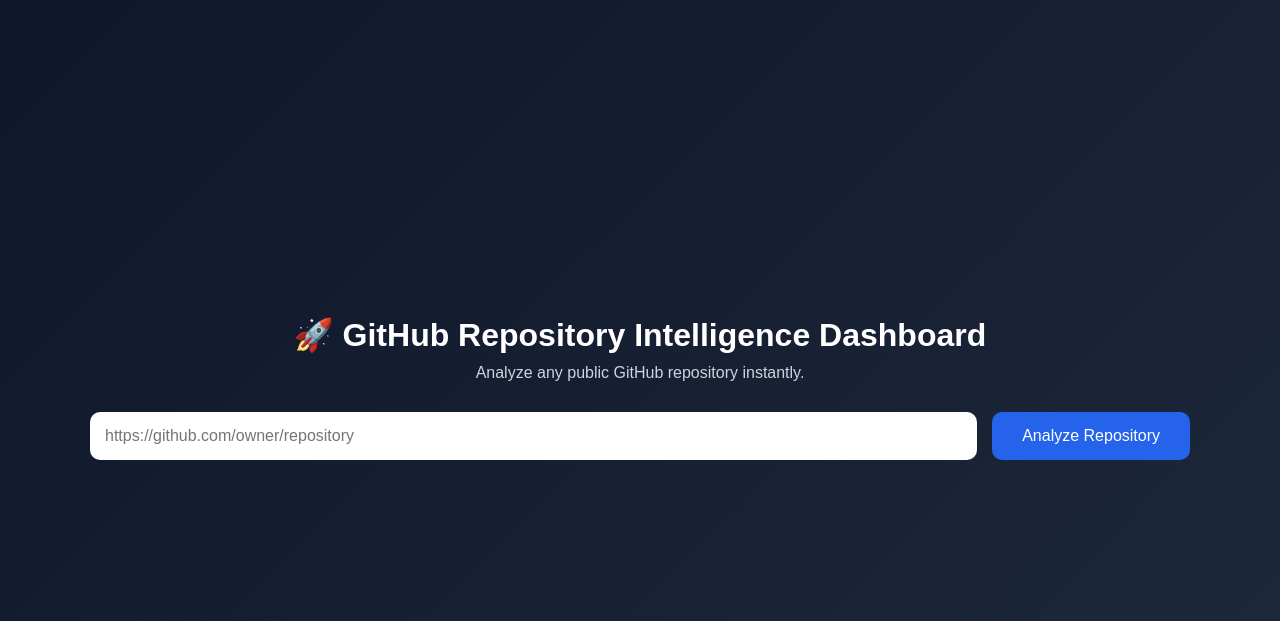
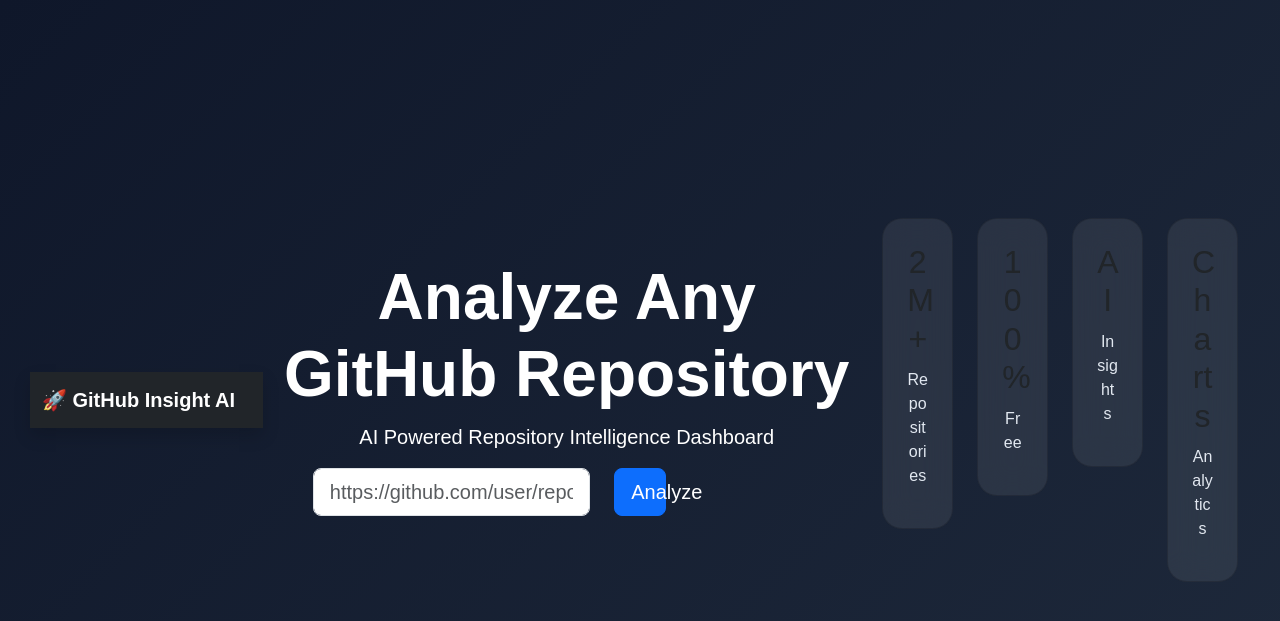
Before and after one commit to BurukalaManiReethika/github-repo-intelligence, a Flask app: page / in a window 1280 px wide. Shown: the top 621 px of the page. Run offline with Flask 3, Linux system fonts and the light colour scheme.

Commit message:
Update index.html

```diff
--- a/templates/index.html
+++ b/templates/index.html
@@ -1,168 +1,162 @@
 
 <html lang="en">
+
 <head>
-    <meta charset="UTF-8">
-    <meta name="viewport" content="width=device-width, initial-scale=1.0">
-    <title>GitHub Repository Intelligence Dashboard</title>
 
-    <link rel="stylesheet" href="{{ url_for('static', filename='css/style.css') }}">
+<meta charset="UTF-8">
+
+<meta name="viewport" content="width=device-width, initial-scale=1.0">
+
+<title>GitHub Insight AI</title>
+
+<link href="https://cdn.jsdelivr.net/npm/bootstrap@5.3.3/dist/css/bootstrap.min.css" rel="stylesheet">
+
+<link rel="stylesheet" href="{{ url_for('static', filename='css/style.css') }}">
+
 </head>
 
 <body>
 
+<nav class="navbar navbar-dark bg-dark shadow">
+
 <div class="container">
 
-    <h1>🚀 GitHub Repository Intelligence Dashboard</h1>
+<a class="navbar-brand fw-bold" href="/">
 
-    <p class="subtitle">
-        Analyze any public GitHub repository instantly.
-    </p>
+🚀 GitHub Insight AI
 
-    <form method="POST">
+</a>
 
-        <input
-            type="text"
-            name="repo_url"
-            placeholder="https://github.com/owner/repository"
-            required>
+</div>
 
-        <button type="submit">
-            Analyze Repository
-        </button>
+</nav>
 
-    </form>
+<section class="hero">
 
-    {% if error %}
+<div class="container text-center">
 
-    <div class="error">
-        {{ error }}
-    </div>
+<h1 class="display-3 fw-bold">
 
-    {% endif %}
+Analyze Any GitHub Repository
 
-    {% if repo %}
+</h1>
 
-    <div class="card">
-        {% if repo %}
+<p class="lead">
 
-<hr>
+AI Powered Repository Intelligence Dashboard
 
-<h2>Repository Health Score</h2>
+</p>
 
-<h1>{{ repo.health }}/100</h1>
+<form method="POST">
 
-<hr>
+<div class="row justify-content-center">
 
-<h2>Languages</h2>
+<div class="col-md-8">
 
-<ul>
+<input
 
-{% for language, bytes in repo.languages.items() %}
+class="form-control form-control-lg"
 
-<li>{{ language }} : {{ bytes }} Bytes</li>
+type="text"
 
-{% endfor %}
+name="repo_url"
 
-</ul>
+placeholder="https://github.com/user/repository"
 
-<hr>
+required>
 
-<h2>Top Contributors</h2>
+</div>
 
-<ul>
+<div class="col-md-2">
 
-{% for user in repo.contributors %}
+<button class="btn btn-primary btn-lg w-100">
 
-<li>{{ user.login }} ({{ user.contributions }} contributions)</li>
+Analyze
 
-{% endfor %}
+</button>
 
-</ul>
+</div>
 
-<hr>
+</div>
 
-<h2>README Preview</h2>
+</form>
 
-<pre>
+</div>
 
-{{ repo.readme }}
+</section>
 
-</pre>
+<section class="stats">
+
+<div class="container">
+
+<div class="row">
+
+<div class="col-md-3">
+
+<div class="card p-4 text-center">
+
+<h2>2M+</h2>
+
+<p>Repositories</p>
+
+</div>
+
+</div>
+
+<div class="col-md-3">
+
+<div class="card p-4 text-center">
+
+<h2>100%</h2>
+
+<p>Free</p>
+
+</div>
+
+</div>
+
+<div class="col-md-3">
+
+<div class="card p-4 text-center">
+
+<h2>AI</h2>
+
+<p>Insights</p>
+
+</div>
+
+</div>
+
+<div class="col-md-3">
+
+<div class="card p-4 text-center">
+
+<h2>Charts</h2>
+
+<p>Analytics</p>
+
+</div>
+
+</div>
+
+</div>
+
+</div>
+
+</section>
+
+{% if repo %}
+
+<script>
+
+window.location.href="/dashboard";
+
+</script>
 
 {% endif %}
-
-        <h2>{{ repo.name }}</h2>
-
-        <p>{{ repo.description }}</p>
-
-        <div class="grid">
-
-            <div class="box">
-                ⭐
-                <h3>Stars</h3>
-                <p>{{ repo.stars }}</p>
-            </div>
-
-            <div class="box">
-                🍴
-                <h3>Forks</h3>
-                <p>{{ repo.forks }}</p>
-            </div>
-
-            <div class="box">
-                👀
-                <h3>Watchers</h3>
-                <p>{{ repo.watchers }}</p>
-            </div>
-
-            <div class="box">
-                🐞
-                <h3>Issues</h3>
-                <p>{{ repo.issues }}</p>
-            </div>
-
-            <div class="box">
-                💻
-                <h3>Language</h3>
-                <p>{{ repo.language }}</p>
-            </div>
-
-            <div class="box">
-                👤
-                <h3>Owner</h3>
-                <p>{{ repo.owner }}</p>
-            </div>
-
-            <div class="box">
-                📅
-                <h3>Created</h3>
-                <p>{{ repo.created }}</p>
-            </div>
-
-            <div class="box">
-                🔄
-                <h3>Updated</h3>
-                <p>{{ repo.updated }}</p>
-            </div>
-
-        </div>
-
-        <a
-            href="{{ repo.url }}"
-            target="_blank"
-            class="visit">
-
-            View Repository on GitHub
-
-        </a>
-
-    </div>
-
-    {% endif %}
-
-</div>
 
 <script src="{{ url_for('static', filename='js/script.js') }}"></script>
 
 </body>
+
 </html>
```
